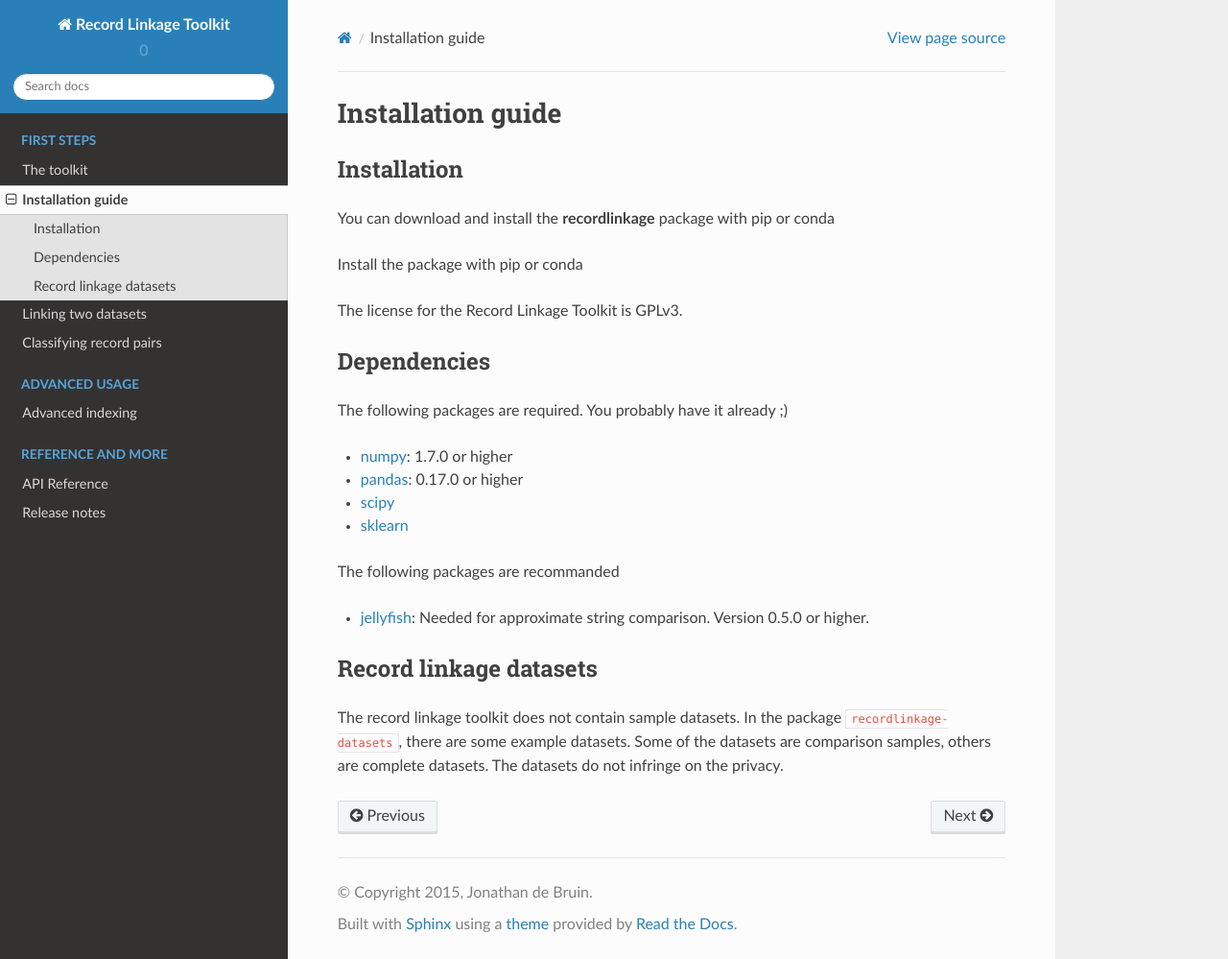
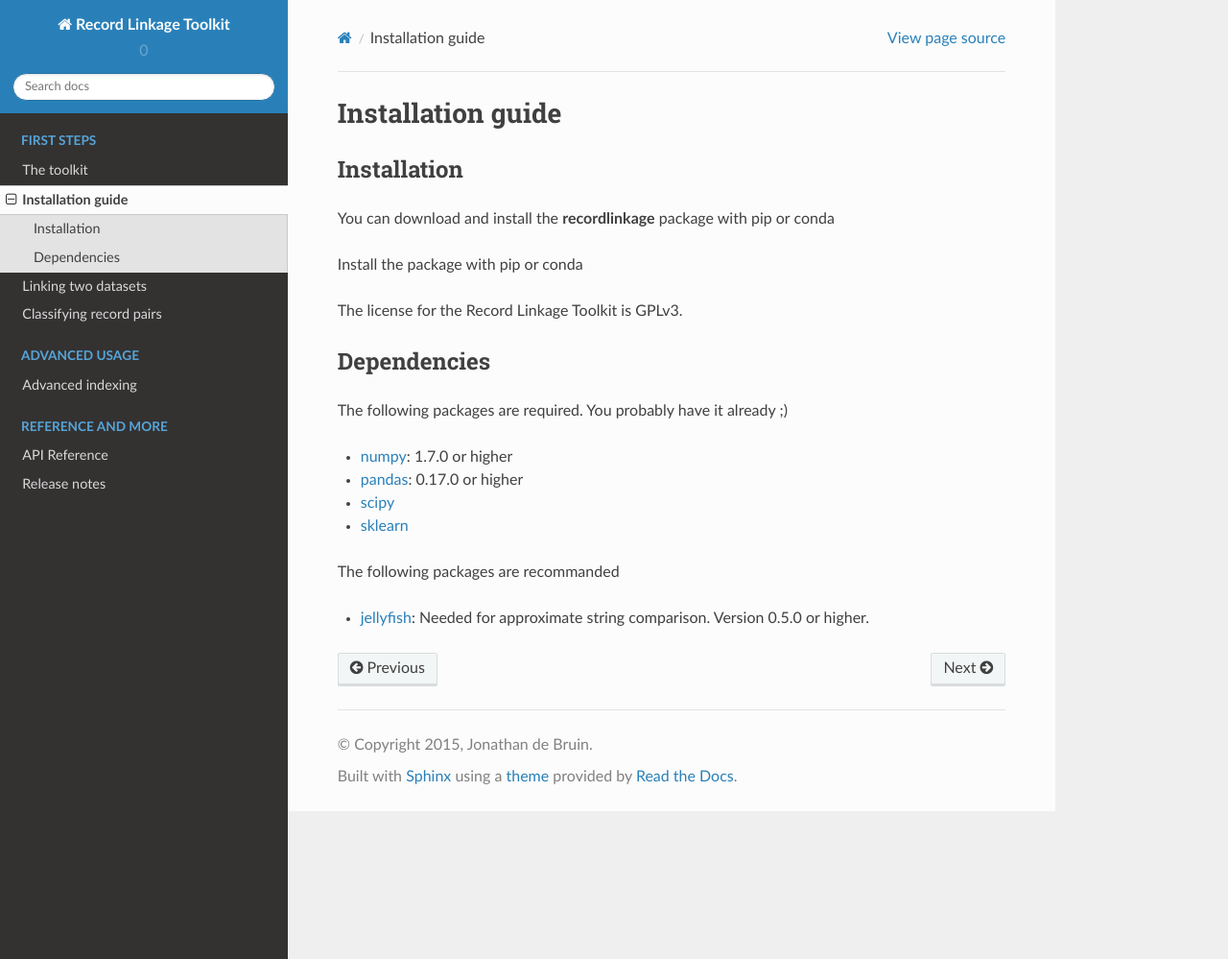
Before and after one commit to J535D165/recordlinkage, a Sphinx documentation site: the page built from docs/installation.rst, in a window 1280 px wide and 999 px high. Shown: the whole window at 96% size. Built offline with Sphinx 7.4.7 and the Read the Docs theme 2.0.0, drawn with Linux system fonts in a browser that asks for light colours.

Commit message:
Remove rldatasets docs

```diff
--- a/docs/installation.rst
+++ b/docs/installation.rst
@@ -31,8 +31,3 @@ The following packages are recommanded
 
 -  `jellyfish <https://github.com/jamesturk/jellyfish>`__: Needed for
    approximate string comparison. Version 0.5.0 or higher.
-
-Record linkage datasets
-=======================
-
-The record linkage toolkit does not contain sample datasets. In the package ``recordlinkage-datasets``, there are some example datasets. Some of the datasets are comparison samples, others are complete datasets. The datasets do not infringe on the privacy.
```
